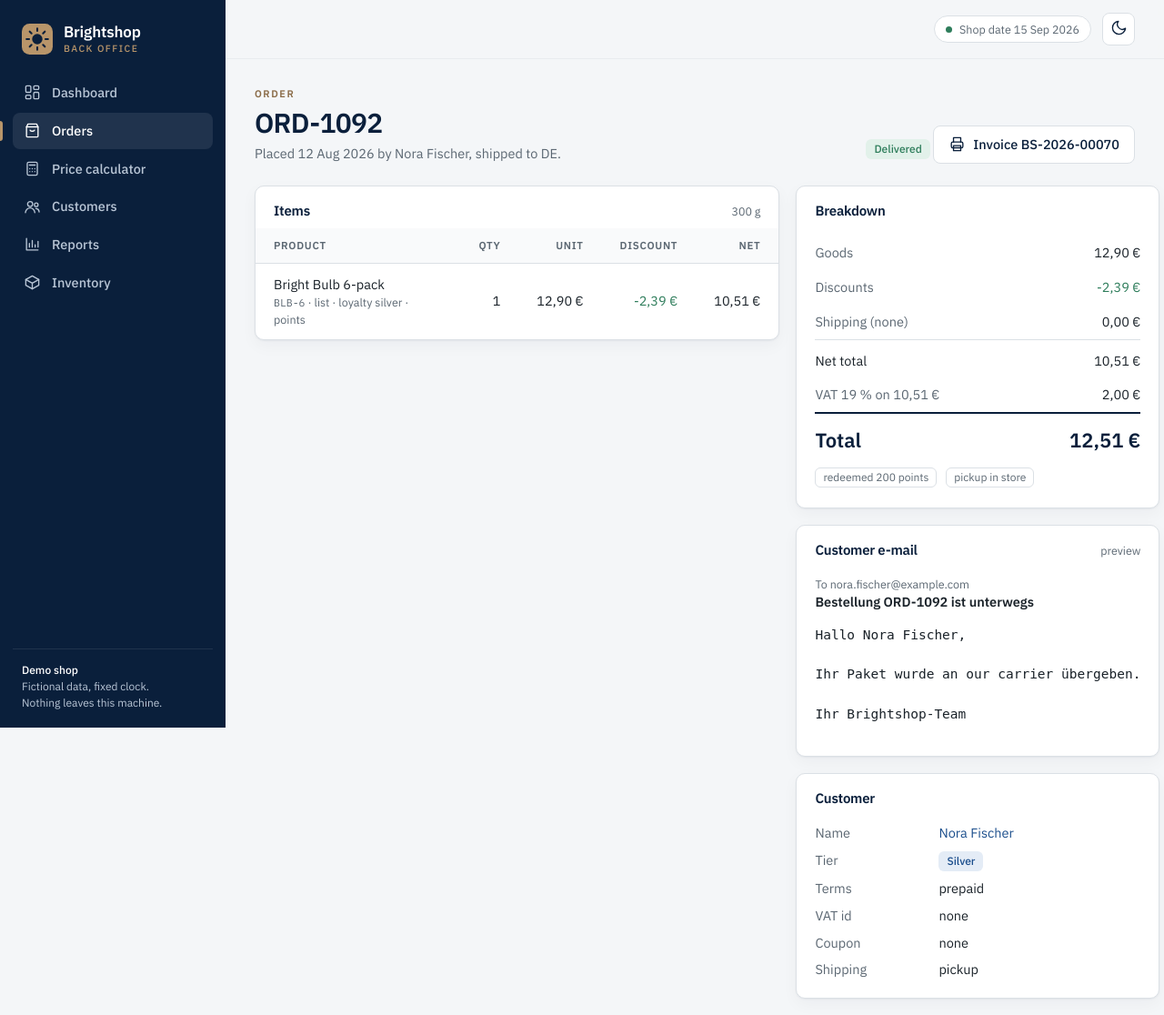
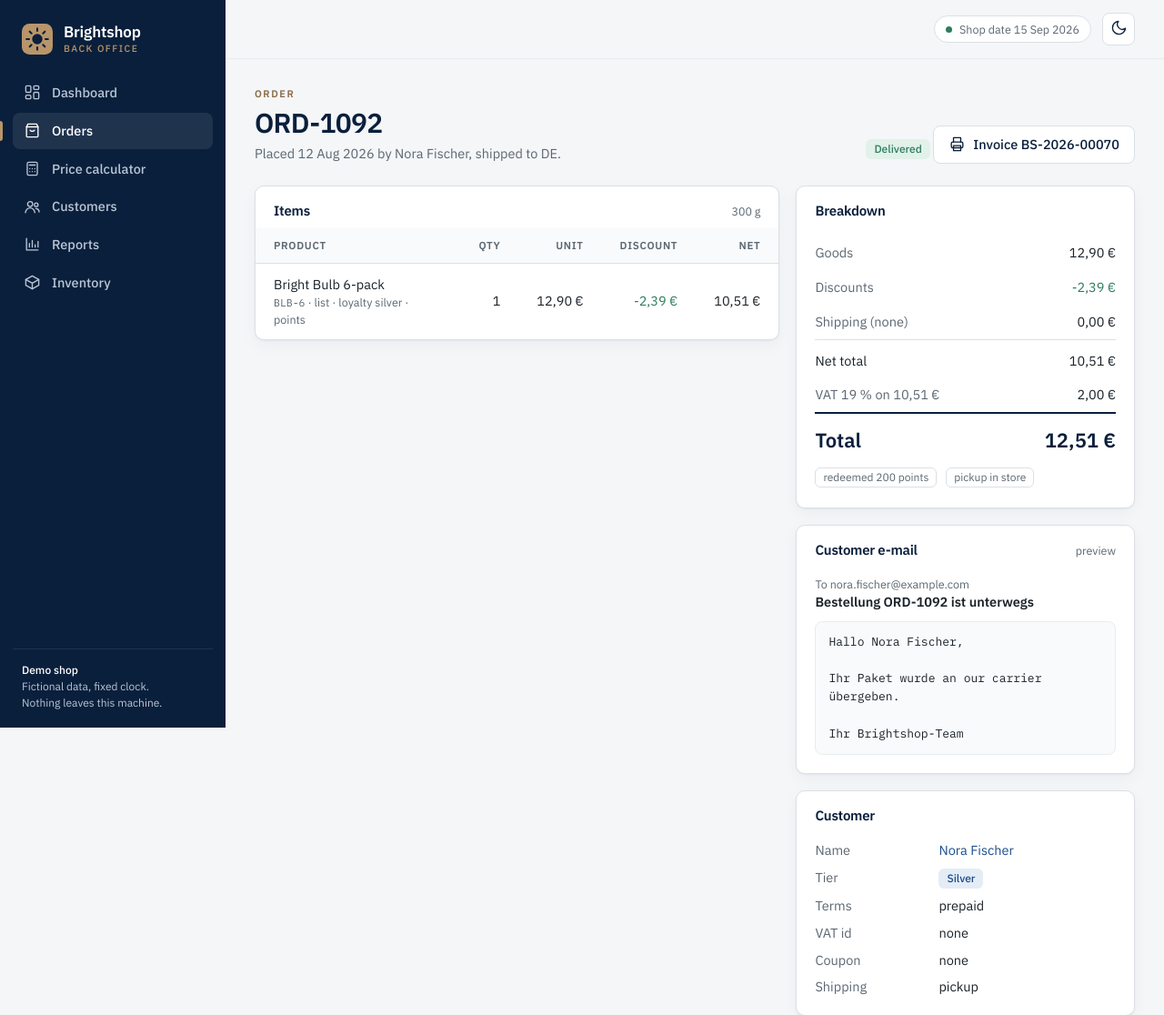
Before and after one commit to jamone-de/proofline, a Flask app: page /orders/1092 in a window 1280 px wide. Shown: the top 1116 px of the page at 91% size. Run offline with Flask 3, Linux system fonts and the light colour scheme.

```diff
--- a/brightshop/web/static/css/app.css
+++ b/brightshop/web/static/css/app.css
@@ -323,3 +323,5 @@ label.field > :is(input, select) { margin-top: 6px; color: var(--text); font-siz
   .content { padding: 0; max-width: none; }
   .paper { border: 0; box-shadow: none; padding: 0; max-width: none; }
 }
+
+.mail { margin: 10px 0 0; padding: 12px 14px; background: var(--surface-2); border: 1px solid var(--border-soft); border-radius: 8px; font: 400 13px/1.55 "IBM Plex Mono", ui-monospace, Consolas, monospace; white-space: pre-wrap; color: var(--text); }
```
